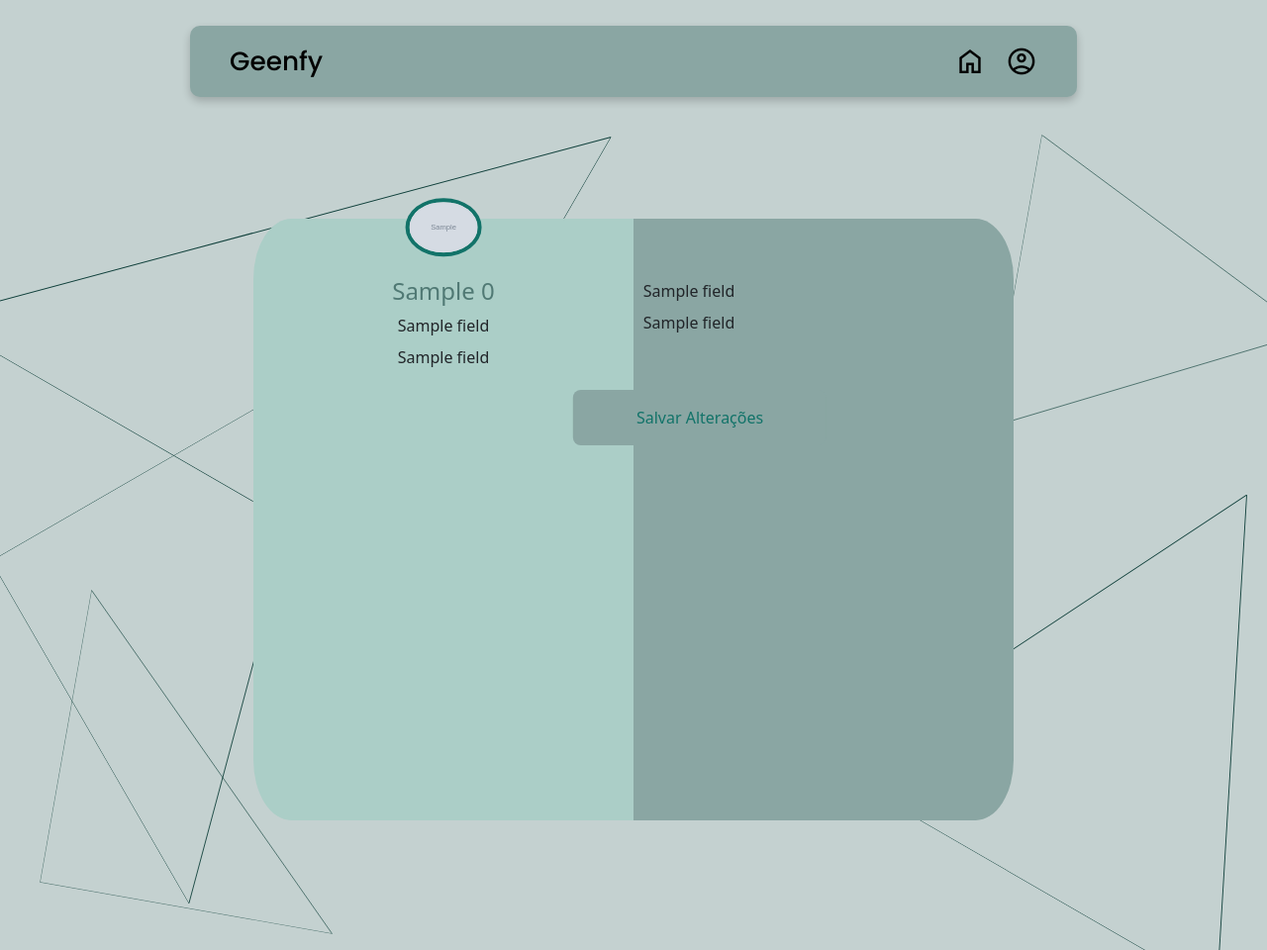
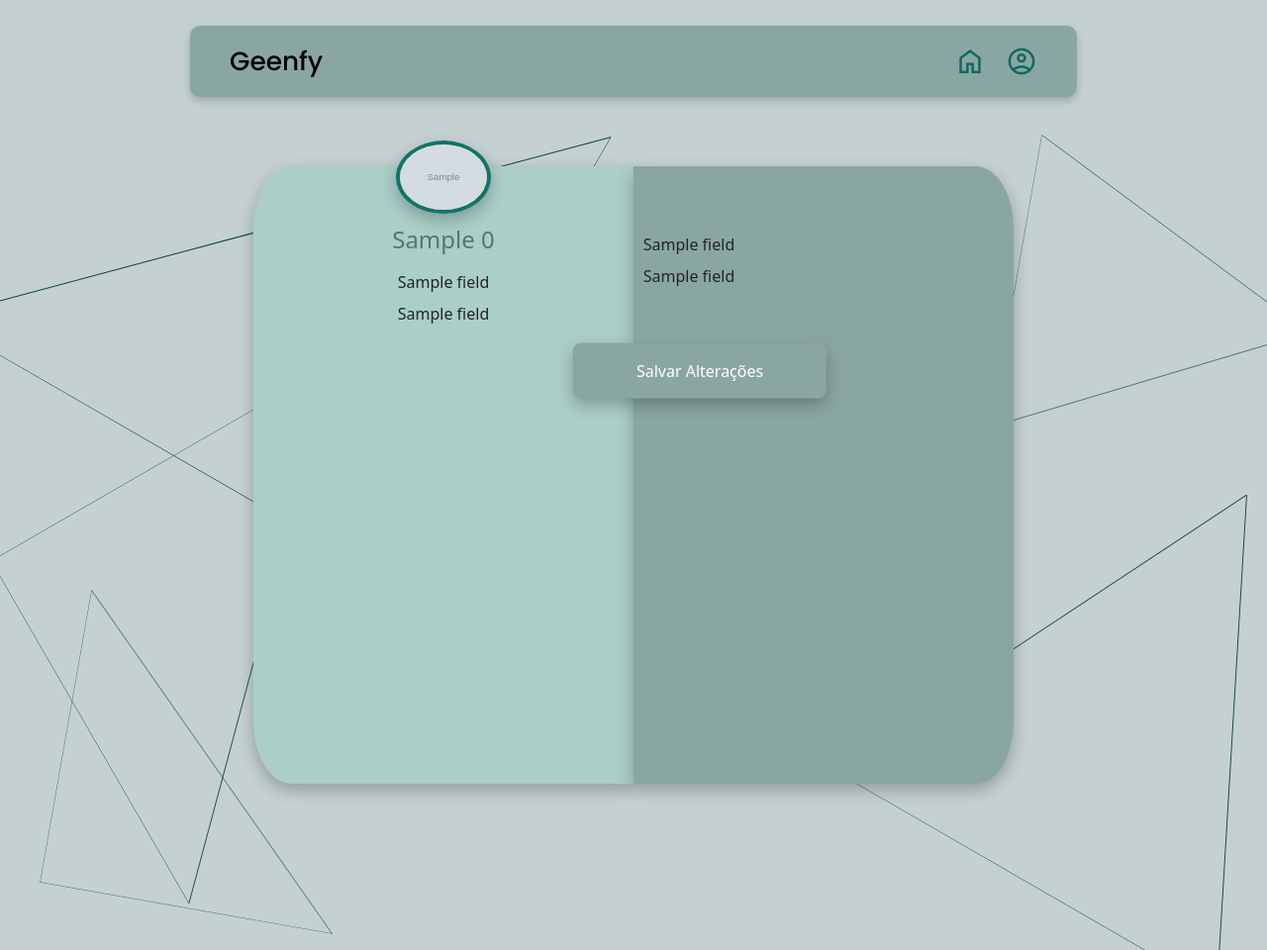
Before and after one commit to anatxzier/ProjetoRPA, a Django app: template RPA/geenfy/templates/editar_perfil.html in a window 1280 px wide. Shown: the whole page at 99% size. Run offline with Django 3.2, Linux system fonts and the light colour scheme; the template is opened without the code that fills it: most values are stand-ins (such as "Sample title", 1, 10 or a date in 2020); grey boxes marked "Sample" are stand-in pictures; some libraries are stand-ins or nearby versions.

Commit message:
Co-authored-by: Letícia Paiva <lerpaiva@users.noreply.github.com> Co-authored-by: mariadudasn <mariadudasn@users.noreply.github.com> Co-authored-by: Arthuzinho <Arthurzinho02@users.noreply.github.com>editr t: editarperfil - novaturma - funcionarios Co-authored-by: Natália Paz <natpazs@users.noreply.github.com>

```diff
--- a/RPA/geenfy/templates/editar_perfil.html
+++ b/RPA/geenfy/templates/editar_perfil.html
@@ -61,6 +61,9 @@
         </div>
         <div class="lado2">
             <form method="POST" class="form-containerEditar">
+
+                {% csrf_token %}
+
                 {% for field in form_info %}
                 <div class="form-group-editar">
                     <label for="{{ field.id_for_label }}" class="form-label">{{ field.label }}</label>
--- a/RPA/geenfy/templates/funcionarios.html
+++ b/RPA/geenfy/templates/funcionarios.html
@@ -31,6 +31,7 @@
             </div>
         </div>
         <div class="user-cards-wrapper">
+            <h1 class="tituloResp">{{ dados_funcionario.0.titulo }}</h1>
             {% for funcionario in dados_usuario %}
             <div class="user-card">
                 {% csrf_token %}
--- a/RPA/geenfy/templates/novaTurma.html
+++ b/RPA/geenfy/templates/novaTurma.html
@@ -8,6 +8,7 @@
 {% endblock %}
 
 {% block body %}
+
 <main class="containerNovaTurma">
     <div>
         <div class="triangle triangle1">
@@ -39,6 +40,9 @@
 
 
     <div class="contentTurma">
+        {% if error_message %}
+        <div id="alert-containerNovaTurma-error" class="alert alert-errorNovaTurma"></div>
+        {% endif %}
         <form id="formNova" class="nova-turma-form" method="post" enctype="multipart/form-data">
             <div class="formulario">
                 <p>{{ dados_NovaTurma.0.titulo }}</p>
@@ -60,7 +64,6 @@
                     {% endif %}
                 </div>
             </div>
-
             <div class="botoesTurma">
                 <button id="buttonModal" class="btnTurma">
                     <span>Iniciar</span>
@@ -104,4 +107,5 @@
 
 
 
+
 {% endblock %}
--- a/RPA/static/css/styleEditarPerfil.css
+++ b/RPA/static/css/styleEditarPerfil.css
@@ -7,23 +7,13 @@
     align-items: center;
     overflow: hidden;
     position: relative;
-
-
-
 }
-
-
-
 
 
 .contentEditar{
     display: flex;
     flex-direction: row;
-    margin-top: 7%;
     z-index: 1;
-
-
-
 }
 
 
@@ -59,11 +49,23 @@
 }
 
 
+
+
 .lado1{
     background-color: #ABCEC7;
     width: 30vw;
-    height: 76vh;
+    height: 78vh;
     border-radius: 10% 0% 0% 10% ;
+    box-shadow: 0 0.4rem 1rem rgba(0, 0, 0, 0.25);
+
+}
+
+.lado1 .form-containerEditar{
+    transform: translateY(-10%);
+}
+
+.lado2 .form-containerEditar{
+    transform: translateY(10%);
 }
 
 .lado1 h3{
@@ -73,22 +75,22 @@
 }
 
 .lado1 img{
-    width: 20%;
+    width: 25%;
     height: auto;
     border-radius: 50%;
     border: 0.3rem solid #127369;
     margin: 0;
-    transform: translateX(200%) translateY(-35%);
-
-
+    transform: translateX(150%) translateY(-35%);
+    box-shadow: 0 0.4rem 1rem rgba(0, 0, 0, 0.25);
 }
 
 .lado2{
     background-color: #8AA6A3;
     width: 30vw;
-    height: 76vh;
+    height: 78vh;
     padding-top: 8%;
     border-radius: 0% 10% 10% 0%;
+    box-shadow: 0 0.4rem 1rem rgba(0, 0, 0, 0.25);
 
 }
 
@@ -99,6 +101,7 @@
     text-align: center;
 
 
+
 }
 
 .imagem-editar h3{
@@ -106,16 +109,18 @@
     align-self: center;
     font-size: 1.5rem;
     color: #507974;
+    transform: translateY(-50%);
 }
 
 .btn-editar{
-    color: #127369;
+    color: #ffffff;
     background-color:#8AA6A3 ;
     border-radius: 0.5rem;
     border: none;
     width: 20vw;
     height: 7vh;
     transform: translateX(-70%) translateY(200%);
+    box-shadow: 0 0.4rem 1rem rgba(0, 0, 0, 0.25);
 }
 
 
--- a/RPA/static/css/styleFuncionarios.css
+++ b/RPA/static/css/styleFuncionarios.css
@@ -57,6 +57,9 @@
     padding-right: 5vh;
 }
 
+.icone{
+    color: #0B6A60;
+}
 .material-symbols-outlined.iconFunc {
     font-size: 2rem;
     color: #0B6A60;
@@ -236,10 +239,14 @@
     transform: scale(1.2);
 }
 
+.tituloResp{
+    display: none;
+}
+
 .modal {
     z-index: 1055 !important;
-  }
-  .modal-backdrop {
+}
+.modal-backdrop {
     z-index: 1045 !important;
   }
 
--- a/RPA/static/js/animationNovaTurma.js
+++ b/RPA/static/js/animationNovaTurma.js
@@ -63,3 +63,12 @@ document.addEventListener('DOMContentLoaded', function () {
         }
     });
 });
+
+
+
+document.addEventListener('DOMContentLoaded', function() {
+    const errorMessage = document.getElementById('alert-containerNovaTurma-error');
+    if (errorMessage) {
+        swal("", "Ocorreu um erro durante o processamento do formulário!", "error");
+    }
+});
```
Also changed, not shown: RPA/geenfy/forms.py (+4 -4 lines), RPA/geenfy/views.py (+22 -11 lines), RPA/templates/navbar.html (+31 -5 lines), RPA/db.sqlite3, RPA/static/css/styleProcesso.css (indentation only), 3 other files.
